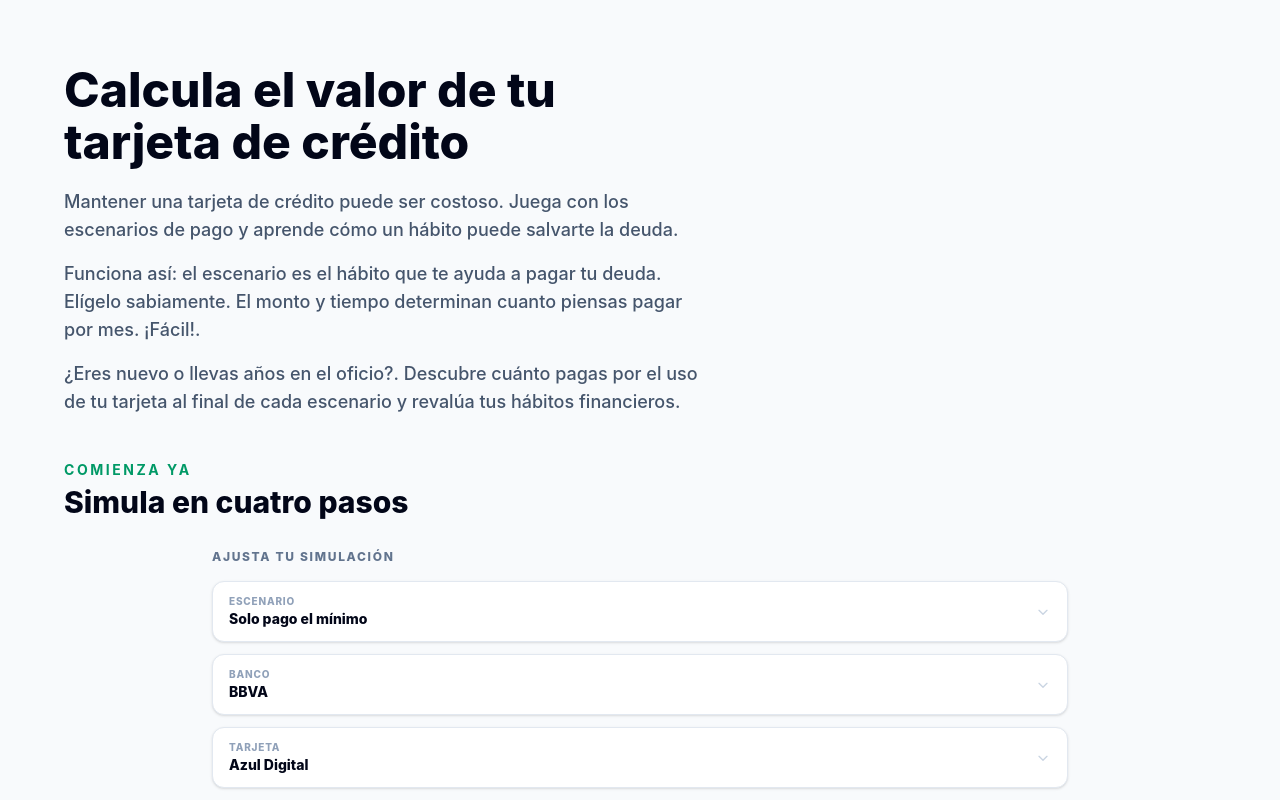
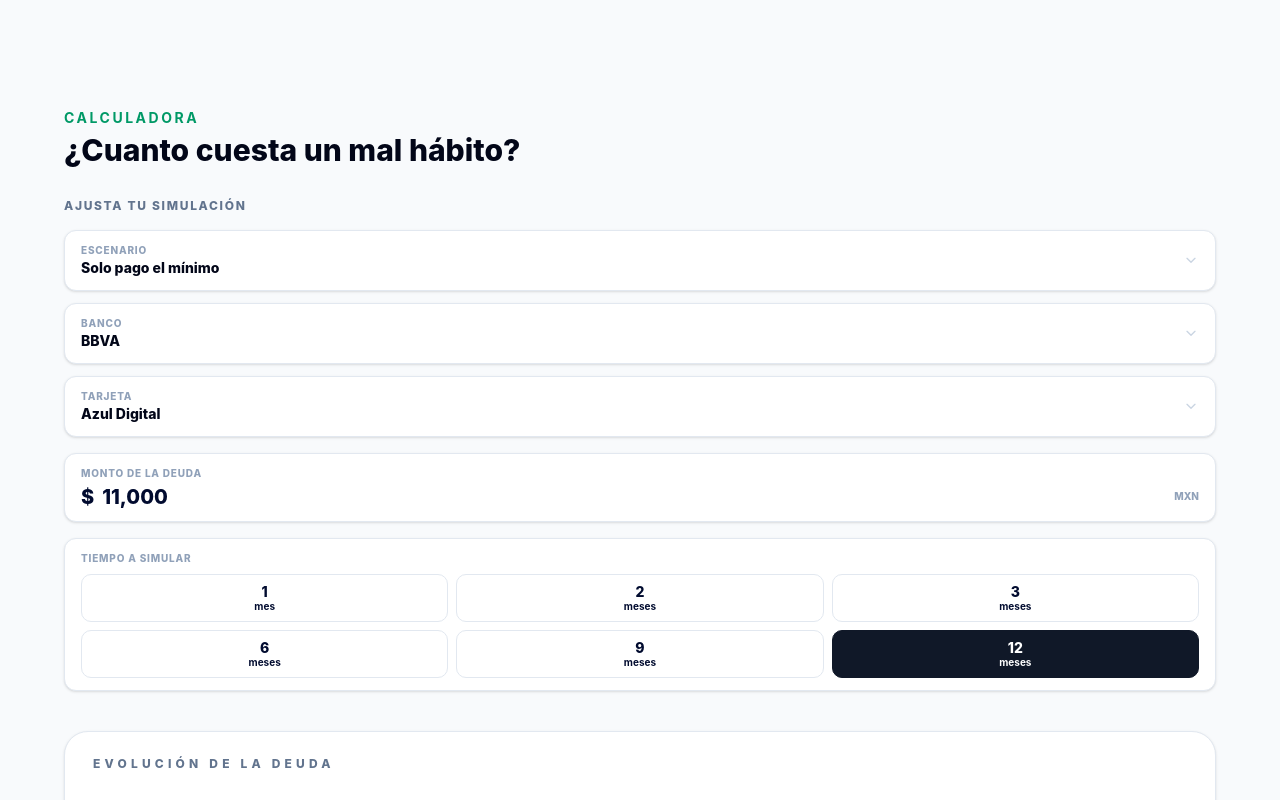
Before and after one commit to urivalhur/calculadora-costos-y-comisiones, a Next.js app: page / in a window 1280 px wide. Both pictures are taken after a click on the button "comenzar tutorial". Shown: the top 800 px of the page. Built offline with nearby package versions, Linux system fonts and the light colour scheme.

Commit message:
ajustes view + velocidad botón

```diff
--- a/src/app/components/ResultsChart.jsx
+++ b/src/app/components/ResultsChart.jsx
@@ -183,7 +183,7 @@ function JourneySummary({
 
   return (
     <div
-      className={`relative rounded-3xl border border-slate-200 bg-white shadow-sm ${
+      className={`relative box-border w-full min-w-0 rounded-3xl border border-slate-200 bg-white shadow-sm ${
         compactCost ? "px-5 py-5 sm:py-6" : "min-h-[330px] px-7 py-7"
       }`}
       id="results-journey"
@@ -688,7 +688,7 @@ export default function ResultsChart({
   if (mobileFull) {
     return (
       <StepContent className="-mt-3 sm:mt-0" id="step-resultados" variant="results">
-        <div className="grid min-w-0 max-w-full gap-4">
+        <div className="grid w-full min-w-0 gap-4">
           <ChartPanel costPoints={costPoints} debtPoints={debtPoints} />
           <JourneySummary
             amountValue={amountValue}
--- a/src/app/components/StartCards.jsx
+++ b/src/app/components/StartCards.jsx
@@ -27,11 +27,11 @@ function CompactSelect({
   const selectedOption = options.find((option) => option.value === value);
 
   return (
-    <div className="relative">
+    <div className="relative min-w-0">
       <button
         aria-expanded={isOpen}
         aria-label={label}
-        className="flex w-full items-center justify-between gap-3 rounded-xl border border-slate-200 bg-white px-4 py-3 text-left shadow-sm transition hover:bg-[#F3F4F6] focus:outline-none focus:ring-4 focus:ring-slate-200"
+        className="box-border flex w-full min-w-0 items-center justify-between gap-3 rounded-xl border border-slate-200 bg-white px-4 py-3 text-left shadow-sm transition hover:bg-[#F3F4F6] focus:outline-none focus:ring-4 focus:ring-slate-200"
         onClick={() => onToggle(id)}
         type="button"
       >
@@ -174,8 +174,8 @@ export default function StartCards() {
   };
 
   return (
-    <div className="mt-4 max-w-full sm:mt-7" aria-labelledby="start-cards-title">
-      <div className="mx-auto box-border min-h-[30rem] w-full max-w-[calc(100svw-2rem)] px-0 sm:min-h-[34rem] sm:max-w-4xl sm:px-5">
+    <div className="mt-4 w-full min-w-0 sm:mt-7" aria-labelledby="start-cards-title">
+      <div className="box-border min-h-[30rem] w-full min-w-0 sm:min-h-[34rem]">
         {!hasStarted && (
           <div className="flex min-h-[10rem] flex-col items-stretch justify-center gap-3 sm:min-h-[11.75rem]">
             <div className="relative h-14 w-full">
@@ -213,11 +213,11 @@ export default function StartCards() {
         )}
 
         {hasStarted && (
-          <div className="grid min-w-0 max-w-full gap-4">
+          <div className="grid min-w-0 gap-4">
             <p className="text-xs font-extrabold uppercase tracking-[0.14em] text-slate-500">
               Ajusta tu simulaci&oacute;n
             </p>
-            <div className="grid min-w-0 max-w-full gap-3">
+            <div className="grid min-w-0 gap-3">
               <CompactSelect
                 id="scenario"
                 isOpen={openControl === "scenario"}
@@ -259,7 +259,7 @@ export default function StartCards() {
               />
             </div>
 
-            <div className="box-border max-w-full rounded-xl border border-slate-200 bg-white px-4 py-3 shadow-sm">
+            <div className="box-border w-full min-w-0 rounded-xl border border-slate-200 bg-white px-4 py-3 shadow-sm">
               <label
                 className="block text-[10px] font-extrabold uppercase tracking-[0.08em] text-slate-400"
                 htmlFor="mobile-debt-amount"
@@ -284,11 +284,11 @@ export default function StartCards() {
               </div>
             </div>
 
-            <div className="box-border max-w-full rounded-xl border border-slate-200 bg-white px-4 py-3 shadow-sm">
+            <div className="box-border w-full min-w-0 rounded-xl border border-slate-200 bg-white px-4 py-3 shadow-sm">
               <p className="text-[10px] font-extrabold uppercase tracking-[0.08em] text-slate-400">
                 Tiempo a simular
               </p>
-              <div className="mt-2 grid grid-cols-3 gap-2">
+              <div className="mt-2 grid min-w-0 grid-cols-3 gap-2">
                 {monthOptions.map((option) => (
                   <button
                     className={`flex min-h-11 flex-col items-center justify-center rounded-[10px] border px-3 py-2 text-sm font-extrabold leading-tight transition focus:outline-none focus:ring-4 focus:ring-slate-200 ${
--- a/src/app/globals.css
+++ b/src/app/globals.css
@@ -228,7 +228,7 @@ body {
 }
 
 .tutorial-button-compress {
-  animation: tutorial-button-compress 1200ms linear forwards;
+  animation: tutorial-button-compress 150ms linear forwards;
   min-width: 0;
   pointer-events: none;
   transition: none;
@@ -237,13 +237,13 @@ body {
 }
 
 .tutorial-button-label-out {
-  animation: tutorial-button-label-out 520ms cubic-bezier(0.16, 1, 0.3, 1)
+  animation: tutorial-button-label-out 65ms cubic-bezier(0.16, 1, 0.3, 1)
     forwards;
   will-change: opacity, transform;
 }
 
 .tutorial-skip-float-out {
-  animation: tutorial-skip-float-out 680ms cubic-bezier(0.2, 0, 0.1, 1)
+  animation: tutorial-skip-float-out 85ms cubic-bezier(0.2, 0, 0.1, 1)
     forwards;
   pointer-events: none;
   transition: none;
--- a/src/app/page.js
+++ b/src/app/page.js
@@ -2,45 +2,25 @@ import StartCards from "./components/StartCards";
 
 export default function Home() {
   return (
-    <main className="min-h-screen overflow-x-hidden bg-slate-50">
-      <section className="box-border mx-auto w-full max-w-[1440px] px-4 py-8 sm:px-10 sm:py-12 lg:px-12 lg:py-16 xl:px-16 ">
-
-        <div className="max-w-[640px]">
-          <h1 className="mb-4 text-[40px] font-extrabold leading-[1.08] tracking-normal text-slate-950 sm:mb-5 sm:text-5xl">
-            Calcula el valor de tu tarjeta de crédito
-          </h1>
-          <p className="text-lg font-medium leading-7 text-slate-600">
-            Mantener una tarjeta de crédito puede ser costoso. Juega con los escenarios de pago y aprende cómo un hábito puede salvarte la deuda.
-          </p>
-
-          <p className="mt-3 text-lg font-medium leading-7 text-slate-600 sm:mt-4">
-            Funciona así: el escenario es el hábito que te ayuda a pagar tu deuda. Elígelo sabiamente. El monto y tiempo determinan cuanto piensas pagar por mes. ¡Fácil!.
-          </p>
-
-          <p className="mt-3 text-lg font-medium leading-7 text-slate-600 sm:mt-4">
-            ¿Eres nuevo o llevas años en el oficio?. Descubre cuánto pagas por el uso de tu tarjeta al final de cada escenario y
-            reval&uacute;a tus hábitos financieros.
-          </p>
-
-
-        </div>
-
-
+    <main className="min-h-screen bg-slate-50">
+      <section className="mx-auto box-border w-full max-w-[1440px] py-8 sm:py-12 lg:py-16">
+        <div className="mx-auto box-border w-full max-w-md px-4 sm:max-w-4xl sm:px-5 lg:max-w-[1440px] lg:px-12 xl:px-16">
           <div className="mb-4 mt-8 flex flex-col gap-2 sm:mb-6 sm:mt-11 sm:flex-row sm:items-end sm:justify-between sm:gap-3">
             <div>
               <p className="text-sm font-bold uppercase tracking-[0.18em] text-emerald-600">
-              Comienza ya
+                Calculadora
               </p>
               <h2
                 className="mt-1 scroll-mt-6 text-3xl font-extrabold leading-tight text-slate-950"
                 id="start-cards-title"
               >
-              Simula en cuatro pasos
+                ¿Cuanto cuesta un mal hábito?
               </h2>
             </div>
           </div>
 
           <StartCards />
+        </div>
       </section>
     </main>
   );
```
Lines whose indentation alone changed are shown as unchanged.
